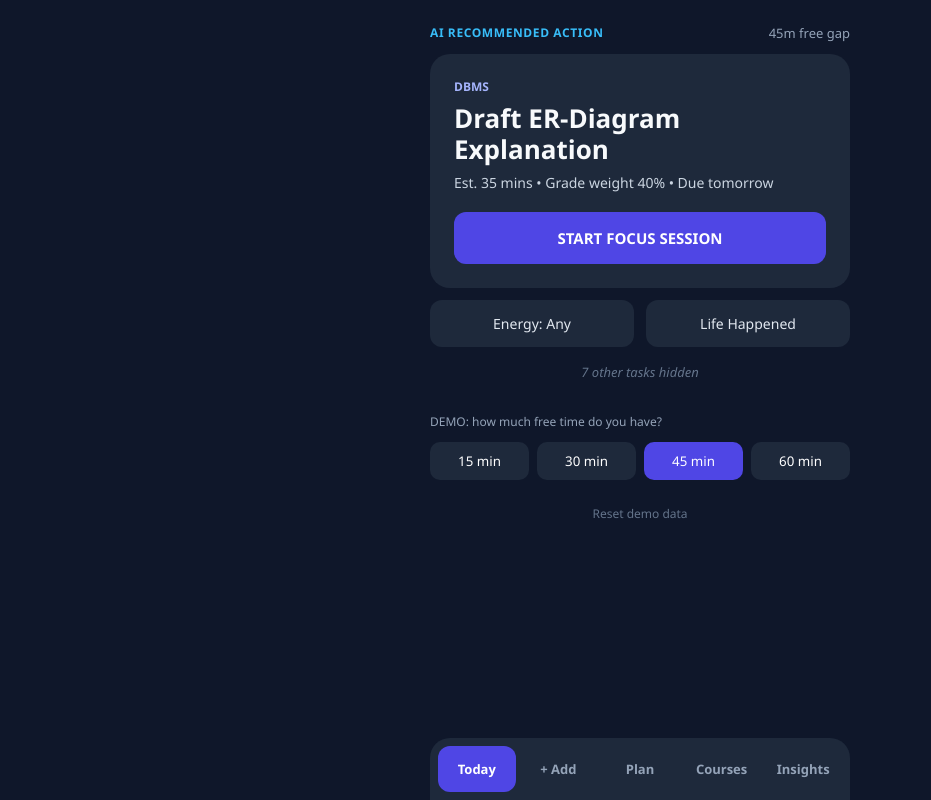
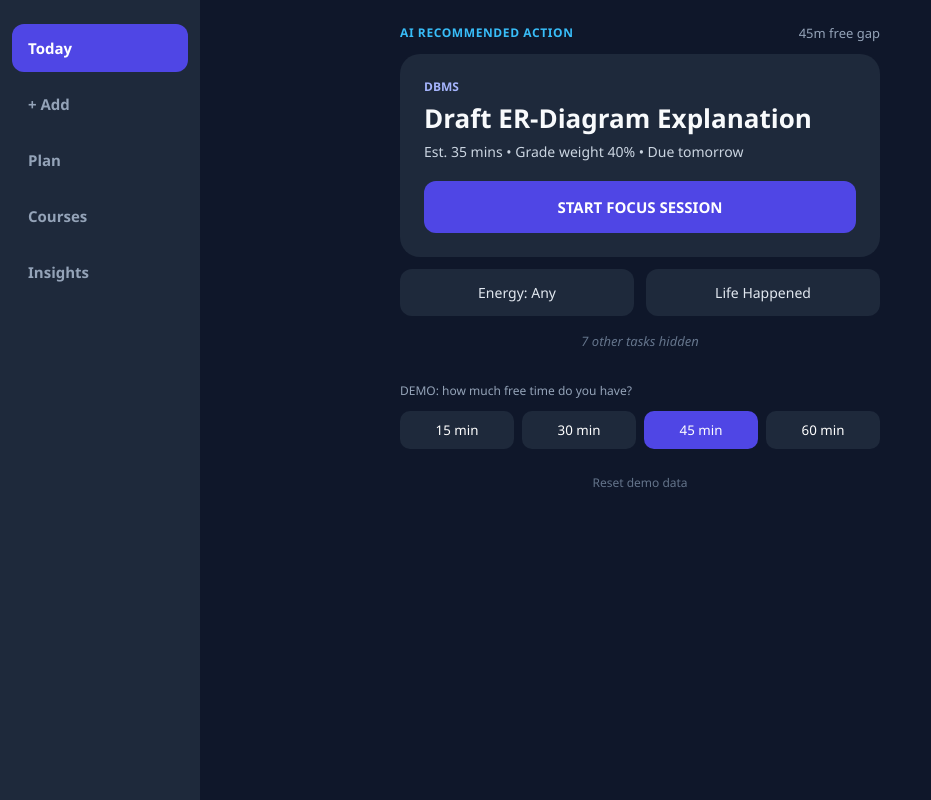
Before and after one commit to sans084/nextstep-study-coach, a React (Vite) app: page / in a window 1280 px wide. Shown: the whole page, without its empty margins (0-931 px from the left). Built offline with nearby package versions, Linux system fonts and the light colour scheme.

Commit message:
feat: responsive desktop layout with sidebar navigation

```diff
--- a/src/components/BottomNav.css
+++ b/src/components/BottomNav.css
@@ -1,3 +1,8 @@
 .nav { position: fixed; bottom: 0; left: 50%; transform: translateX(-50%); width: 100%; max-width: 420px; display: flex; background: #1e293b; border-radius: 20px 20px 0 0; padding: 8px; gap: 4px; z-index: 5; }
 .nav__tab { flex: 1; padding: 14px 4px; font-size: 13px; font-weight: 700; color: #94a3b8; background: none; border-radius: 12px; }
 .nav__tab--on { color: #fff; background: #4f46e5; }
+
+@media (min-width: 900px) {
+  .nav { top: 0; bottom: auto; left: 0; transform: none; width: 200px; max-width: none; height: 100vh; flex-direction: column; justify-content: flex-start; gap: 8px; padding: 24px 12px; border-radius: 0; }
+  .nav__tab { flex: none; text-align: left; padding: 14px 16px; font-size: 15px; }
+}
--- a/src/components/InsightsScreen.css
+++ b/src/components/InsightsScreen.css
@@ -17,3 +17,4 @@
 .ins__insight { padding: 16px; background: #1e293b; border-radius: 16px; }
 .ins__insight p { margin: 0; font-size: 14px; }
 .ins__insightlabel { margin-bottom: 6px !important; font-size: 11px !important; font-weight: 700; color: #a5b4fc; }
+.ins__heads, .ins__grid { max-width: 420px; }
--- a/src/index.css
+++ b/src/index.css
@@ -13,3 +13,9 @@ body {
 }
 #root { width: 100%; max-width: 420px; padding-bottom: 90px; }
 button { font-family: inherit; cursor: pointer; border: none; }
+
+@media (min-width: 900px) {
+  #root { display: flex; justify-content: center; max-width: none; padding-bottom: 24px; }
+  main { width: 100%; max-width: 480px; }
+  main.with-nav { max-width: 720px; margin-left: 200px; } /* leaves room for the sidebar */
+}
```
